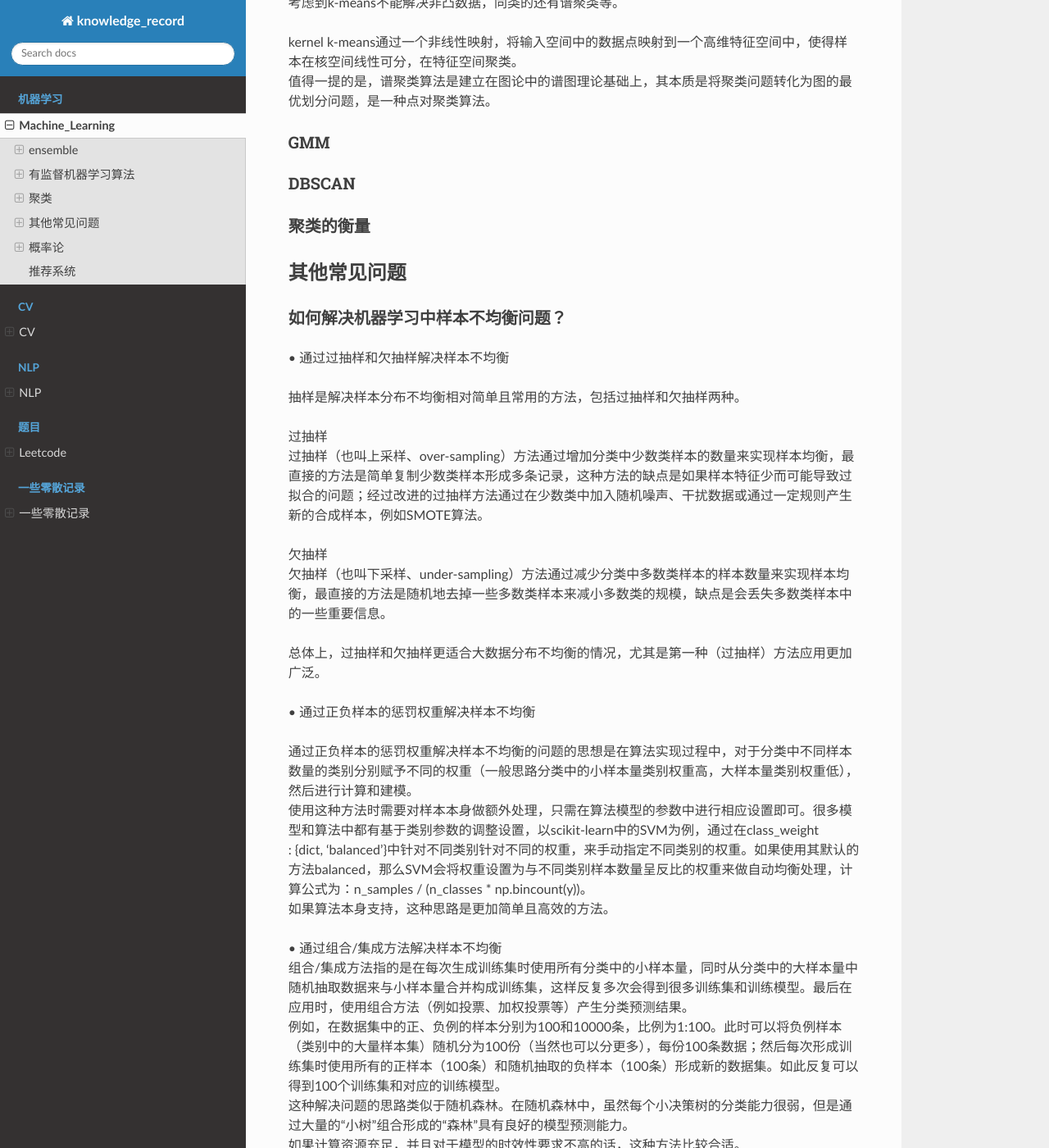
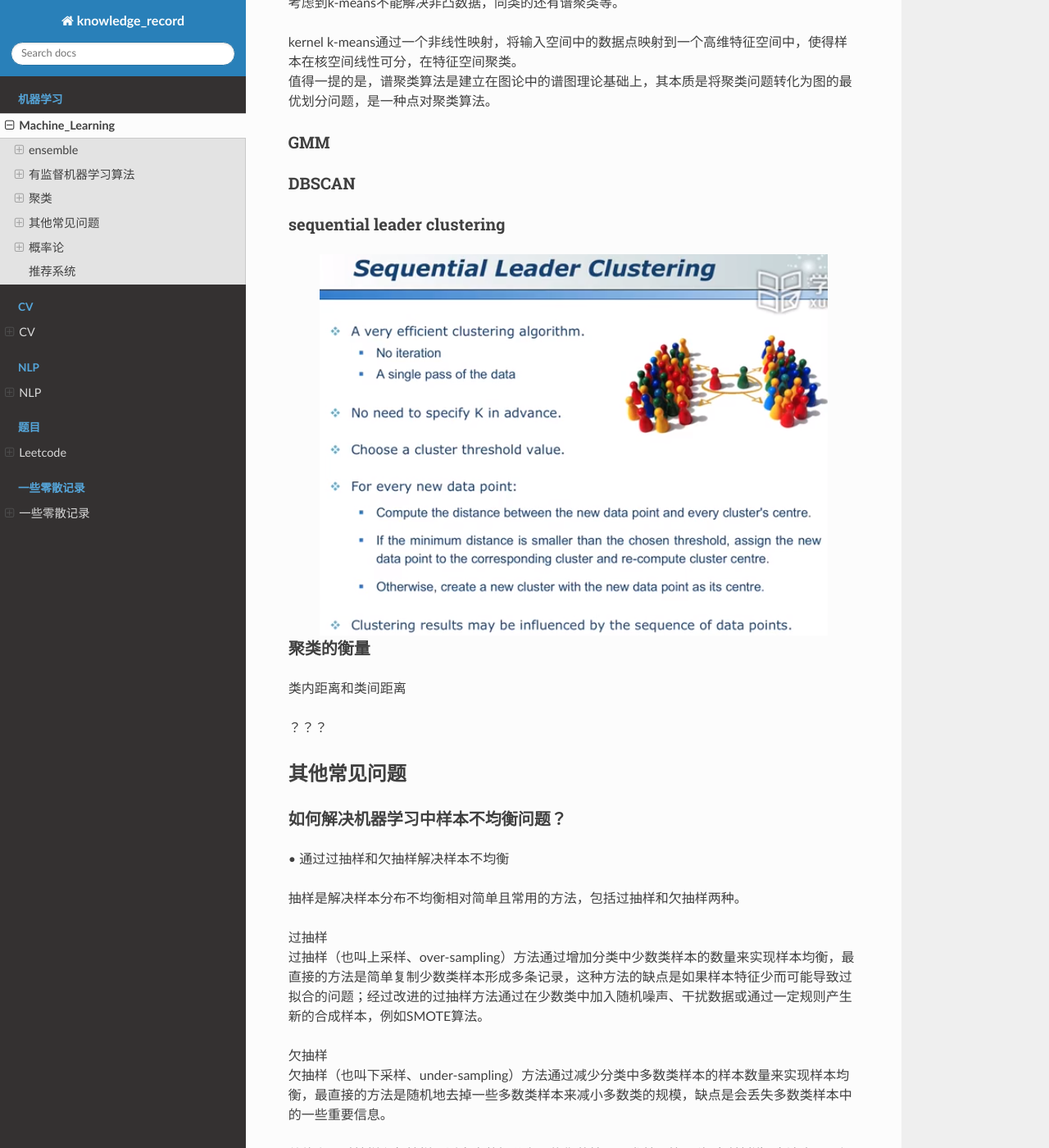
Before and after one commit to luochuankai-JHU/knowledge_record, a Sphinx documentation site: the page built from docs/machine_learning/machine_learning.rst, in a window 1280 px wide and 1400 px high, scrolled down 20035 px. Shown: the whole window at 82% size. Built offline with Sphinx 7.4.7 and the Read the Docs theme 2.0.0, drawn with Linux system fonts in a browser that asks for light colours.

Commit message:
sequential-leader-clustering

```diff
--- a/docs/machine_learning/machine_learning.rst
+++ b/docs/machine_learning/machine_learning.rst
@@ -561,8 +561,17 @@ GMM
 DBSCAN
 --------------------
 
+sequential leader clustering
+----------------------------------
+
+.. image:: ../../_static/machine_learning/sequential-leader-clustering.png
+	:align: center
+
 聚类的衡量
 --------------------
+类内距离和类间距离
+
+？？？
 
 
 其他常见问题
```
Also changed, not shown: docs/_static/machine_learning/sequential-leader-clustering.png (added).
